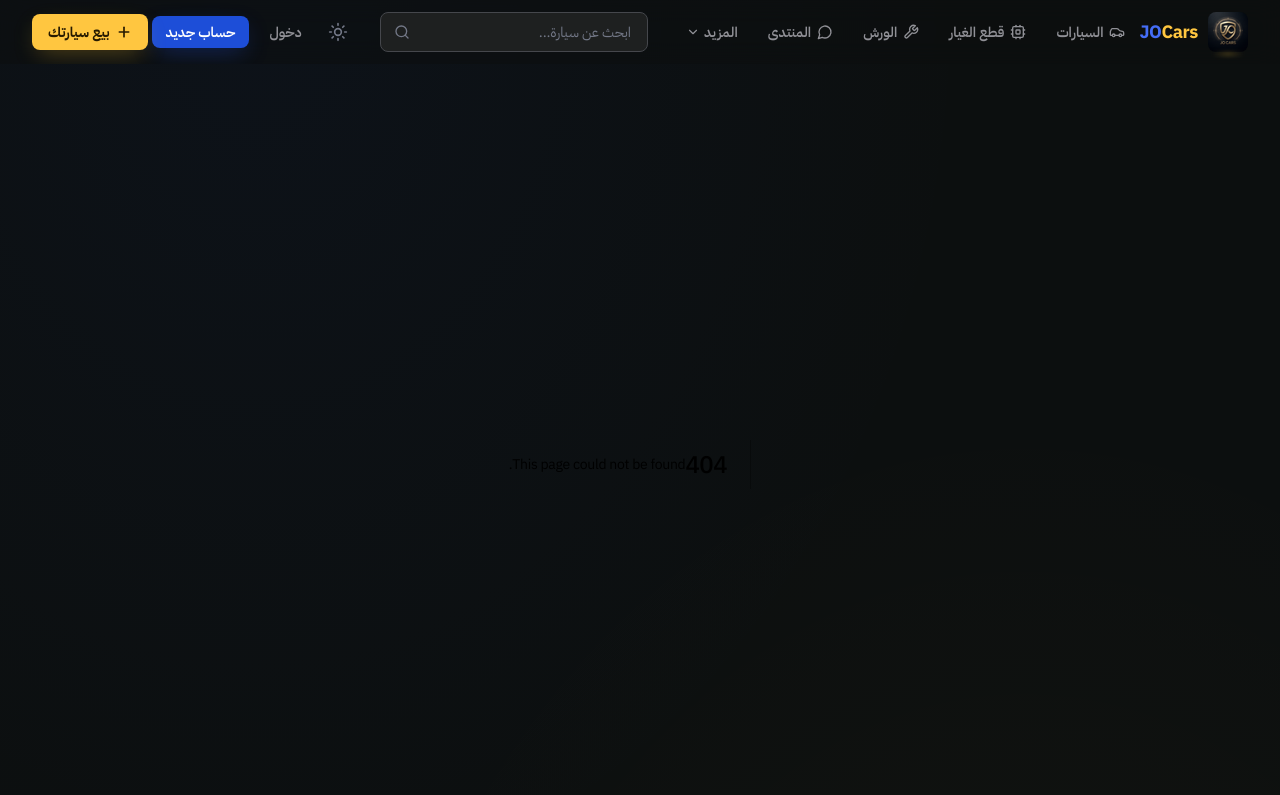
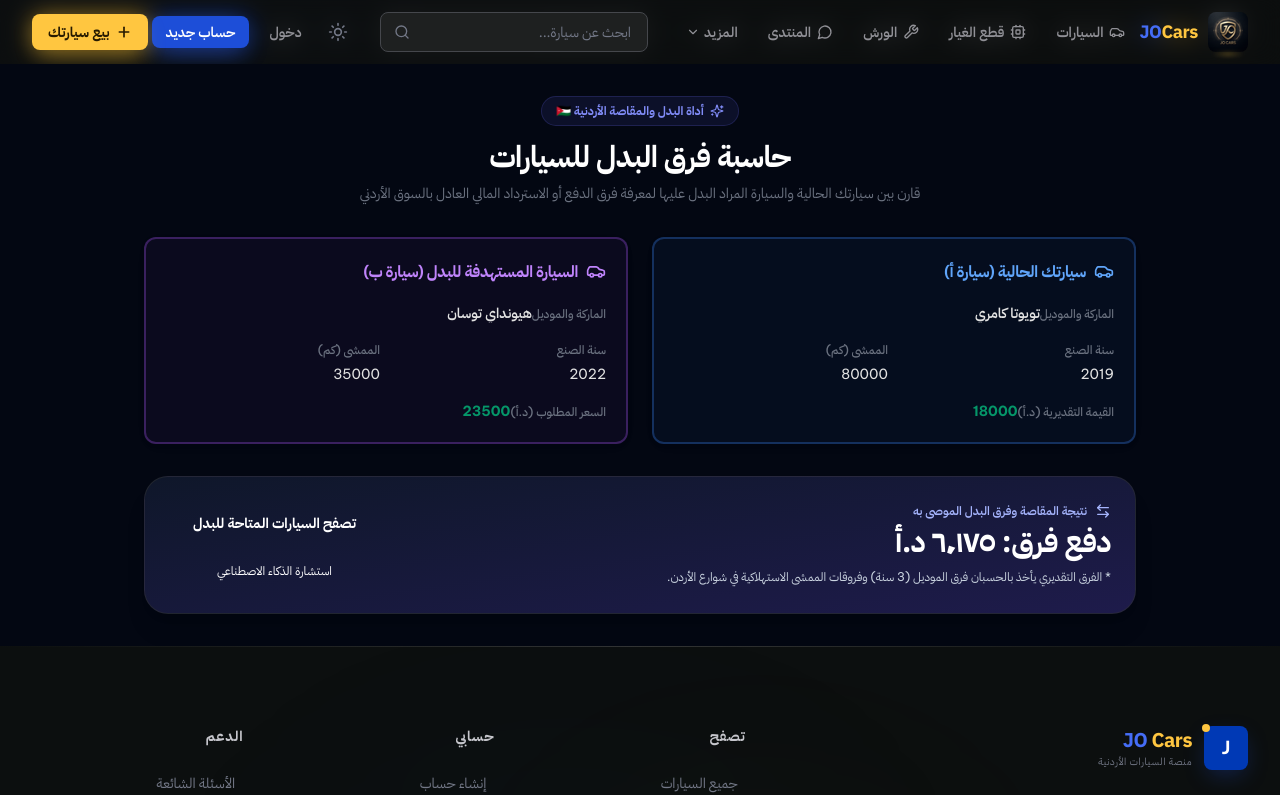
Before and after one commit to daradkehhood/JO-Cars1, a Next.js app: page /swap-calculator in a window 1280 px wide. Before the commit this address had no page. Shown: the top 795 px of the page. Built offline with nearby package versions, Linux system fonts and the light colour scheme.

Commit message:
feat: Comprehensive security hardening with HTTP security headers, rate limiting, and new Jordanian Car Swap & Trade-in Matrix (/swap-calculator)

```diff
--- /dev/null
+++ b/src/app/swap-calculator/page.tsx
@@ -0,0 +1,185 @@
+'use client';
+
+import { useState } from 'react';
+import { Header } from '@/components/layout/Header';
+import { Footer } from '@/components/layout/Footer';
+import { motion } from 'framer-motion';
+import { ArrowLeftRight, Car, DollarSign, Calculator, Sparkles, CheckCircle2, ShieldCheck } from 'lucide-react';
+import Link from 'next/link';
+
+export default function SwapCalculatorPage() {
+  const [carA, setCarA] = useState({
+    brand: 'تويوتا',
+    model: 'كامري',
+    year: 2019,
+    price: 18000,
+    km: 80000,
+    fuel: 'HYBRID',
+  });
+
+  const [carB, setCarB] = useState({
+    brand: 'هيونداي',
+    model: 'توسان',
+    year: 2022,
+    price: 23500,
+    km: 35000,
+    fuel: 'PETROL',
+  });
+
+  const rawDiff = carB.price - carA.price;
+  const kmDiff = Math.round(((carA.km - carB.km) / 10000) * 150); // mileage difference adjustment
+  const adjustedDiff = rawDiff + kmDiff;
+
+  return (
+    <div className="min-h-screen bg-gray-50 dark:bg-gray-950 flex flex-col justify-between">
+      <Header />
+      <main className="container max-w-5xl mx-auto px-4 py-8 flex-1">
+
+        <div className="text-center max-w-2xl mx-auto mb-8">
+          <span className="px-3.5 py-1.5 rounded-full text-xs font-bold bg-indigo-50 dark:bg-indigo-500/10 text-indigo-600 dark:text-indigo-400 border border-indigo-200 dark:border-indigo-500/20 inline-flex items-center gap-1.5 mb-3">
+            <Sparkles className="w-3.5 h-3.5" /> أداة البدل والمقاصة الأردنية 🇯🇴
+          </span>
+          <h1 className="text-3xl font-extrabold text-gray-900 dark:text-white mb-2">
+            حاسبة فرق البدل للسيارات
+          </h1>
+          <p className="text-sm text-gray-500 leading-relaxed">
+            قارن بين سيارتك الحالية والسيارة المراد البدل عليها لمعرفة فرق الدفع أو الاسترداد المالي العادل بالسوق الأردني
+          </p>
+        </div>
+
+        <div className="grid grid-cols-1 md:grid-cols-2 gap-6 mb-8">
+
+          {/* Car A Card */}
+          <div className="card p-5 border-2 border-blue-200 dark:border-blue-500/30 bg-blue-50/20 dark:bg-blue-500/5">
+            <div className="flex items-center gap-2 mb-4 text-blue-600 dark:text-blue-400 font-bold">
+              <Car className="w-5 h-5" />
+              <h2>سيارتك الحالية (سيارة أ)</h2>
+            </div>
+            <div className="space-y-3">
+              <div>
+                <label className="text-xs text-gray-500 font-medium">الماركة والموديل</label>
+                <input
+                  type="text"
+                  value={`${carA.brand} ${carA.model}`}
+                  onChange={(e) => setCarA({ ...carA, brand: e.target.value })}
+                  className="input mt-1 text-sm font-semibold"
+                />
+              </div>
+              <div className="grid grid-cols-2 gap-3">
+                <div>
+                  <label className="text-xs text-gray-500 font-medium">سنة الصنع</label>
+                  <input
+                    type="number"
+                    value={carA.year}
+                    onChange={(e) => setCarA({ ...carA, year: Number(e.target.value) })}
+                    className="input mt-1 text-sm"
+                  />
+                </div>
+                <div>
+                  <label className="text-xs text-gray-500 font-medium">الممشى (كم)</label>
+                  <input
+                    type="number"
+                    value={carA.km}
+                    onChange={(e) => setCarA({ ...carA, km: Number(e.target.value) })}
+                    className="input mt-1 text-sm"
+                  />
+                </div>
+              </div>
+              <div>
+                <label className="text-xs text-gray-500 font-medium">القيمة التقديرية (د.أ)</label>
+                <input
+                  type="number"
+                  value={carA.price}
+                  onChange={(e) => setCarA({ ...carA, price: Number(e.target.value) })}
+                  className="input mt-1 text-sm font-bold text-emerald-600"
+                />
+              </div>
+            </div>
+          </div>
+
+          {/* Car B Card */}
+          <div className="card p-5 border-2 border-purple-200 dark:border-purple-500/30 bg-purple-50/20 dark:bg-purple-500/5">
+            <div className="flex items-center gap-2 mb-4 text-purple-600 dark:text-purple-400 font-bold">
+              <Car className="w-5 h-5" />
+              <h2>السيارة المستهدفة للبدل (سيارة ب)</h2>
+            </div>
+            <div className="space-y-3">
+              <div>
+                <label className="text-xs text-gray-500 font-medium">الماركة والموديل</label>
+                <input
+                  type="text"
+                  value={`${carB.brand} ${carB.model}`}
+                  onChange={(e) => setCarB({ ...carB, brand: e.target.value })}
+                  className="input mt-1 text-sm font-semibold"
+                />
+              </div>
+              <div className="grid grid-cols-2 gap-3">
+                <div>
+                  <label className="text-xs text-gray-500 font-medium">سنة الصنع</label>
+                  <input
+                    type="number"
+                    value={carB.year}
+                    onChange={(e) => setCarB({ ...carB, year: Number(e.target.value) })}
+                    className="input mt-1 text-sm"
+                  />
+                </div>
+                <div>
+                  <label className="text-xs text-gray-500 font-medium">الممشى (كم)</label>
+                  <input
+                    type="number"
+                    value={carB.km}
+                    onChange={(e) => setCarB({ ...carB, km: Number(e.target.value) })}
+                    className="input mt-1 text-sm"
+                  />
+                </div>
+              </div>
+              <div>
+                <label className="text-xs text-gray-500 font-medium">السعر المطلوب (د.أ)</label>
+                <input
+                  type="number"
+                  value={carB.price}
+                  onChange={(e) => setCarB({ ...carB, price: Number(e.target.value) })}
+                  className="input mt-1 text-sm font-bold text-emerald-600"
+                />
+              </div>
+            </div>
+          </div>
+
+        </div>
+
+        {/* Calculation Summary Result */}
+        <motion.div
+          initial={{ opacity: 0, y: 15 }}
+          animate={{ opacity: 1, y: 0 }}
+          className="card p-6 bg-gradient-to-br from-slate-900 to-indigo-950 text-white shadow-xl rounded-3xl"
+        >
+          <div className="flex flex-col md:flex-row items-center justify-between gap-6">
+            <div>
+              <div className="flex items-center gap-2 text-indigo-300 text-xs font-semibold mb-1">
+                <ArrowLeftRight className="w-4 h-4" />
+                نتيجة المقاصة وفرق البدل الموصى به
+              </div>
+              <h3 className="text-3xl font-black">
+                {adjustedDiff > 0 ? `دفع فرق: ${adjustedDiff.toLocaleString('ar-JO')} د.أ` : adjustedDiff < 0 ? `استرداد: ${Math.abs(adjustedDiff).toLocaleString('ar-JO')} د.أ` : 'بدل رأس برأس (0 د.أ)'}
+              </h3>
+              <p className="text-xs text-slate-300 mt-2 max-w-lg leading-relaxed">
+                * الفرق التقديري يأخذ بالحسبان فرق الموديل ({carB.year - carA.year} سنة) وفروقات الممشى الاستهلاكية في شوارع الأردن.
+              </p>
+            </div>
+
+            <div className="flex flex-col gap-2 w-full md:w-auto">
+              <Link href="/cars" className="btn btn-emerald px-6 py-3 text-sm font-bold text-center">
+                تصفح السيارات المتاحة للبدل
+              </Link>
+              <Link href="/ai" className="btn btn-outline border-white/20 text-white hover:bg-white/10 px-6 py-2.5 text-xs text-center">
+                استشارة الذكاء الاصطناعي
+              </Link>
+            </div>
+          </div>
+        </motion.div>
+
+      </main>
+      <Footer />
+    </div>
+  );
+}
--- a/src/components/layout/Header.tsx
+++ b/src/components/layout/Header.tsx
@@ -95,6 +95,7 @@
   ];
 
   const secondaryLinks = [
+    { href: '/swap-calculator', label: 'حاسبة البدل والمقاصة', icon: GitCompare },
     { href: '/customs-calculator', label: 'حاسبة الجمارك', icon: Calculator },
     { href: '/finance-calculator', label: 'تمويل البنوك', icon: DollarSign },
     { href: '/dealers', label: 'الوكلاء', icon: Store },
```
Also changed, not shown: src/middleware.ts (+17 -15 lines).
